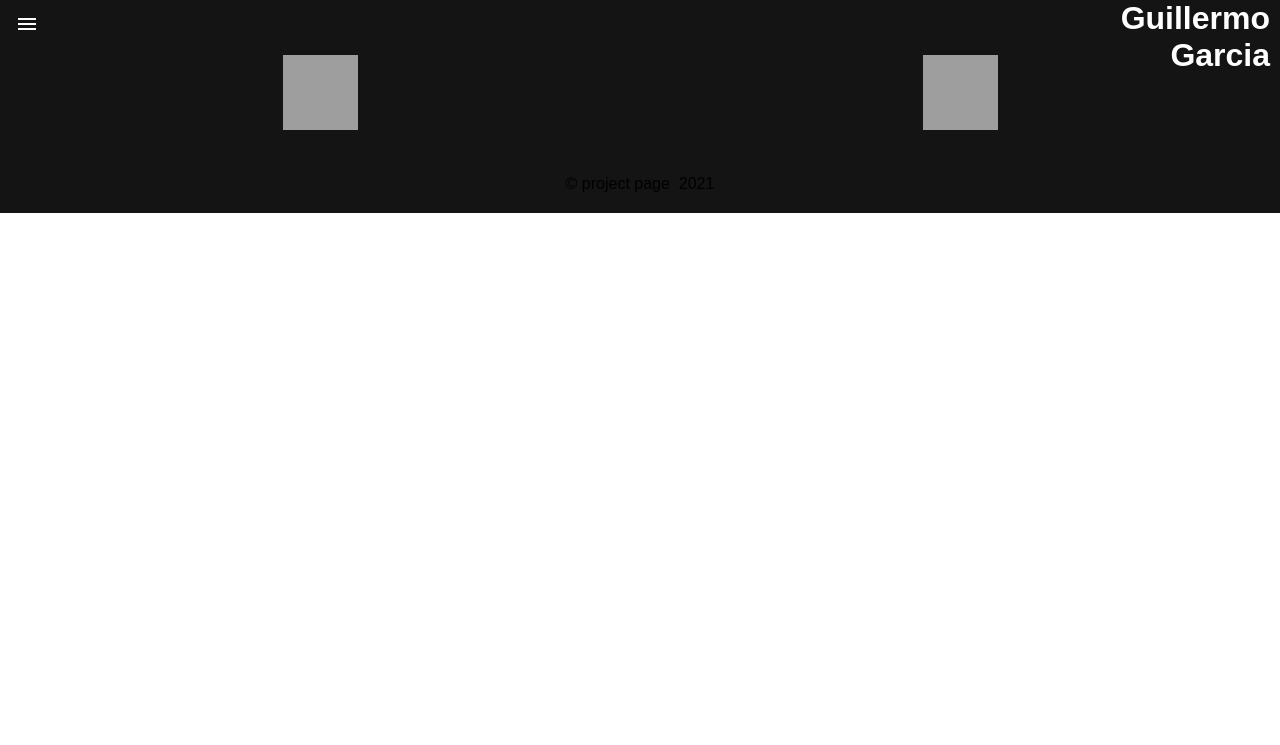
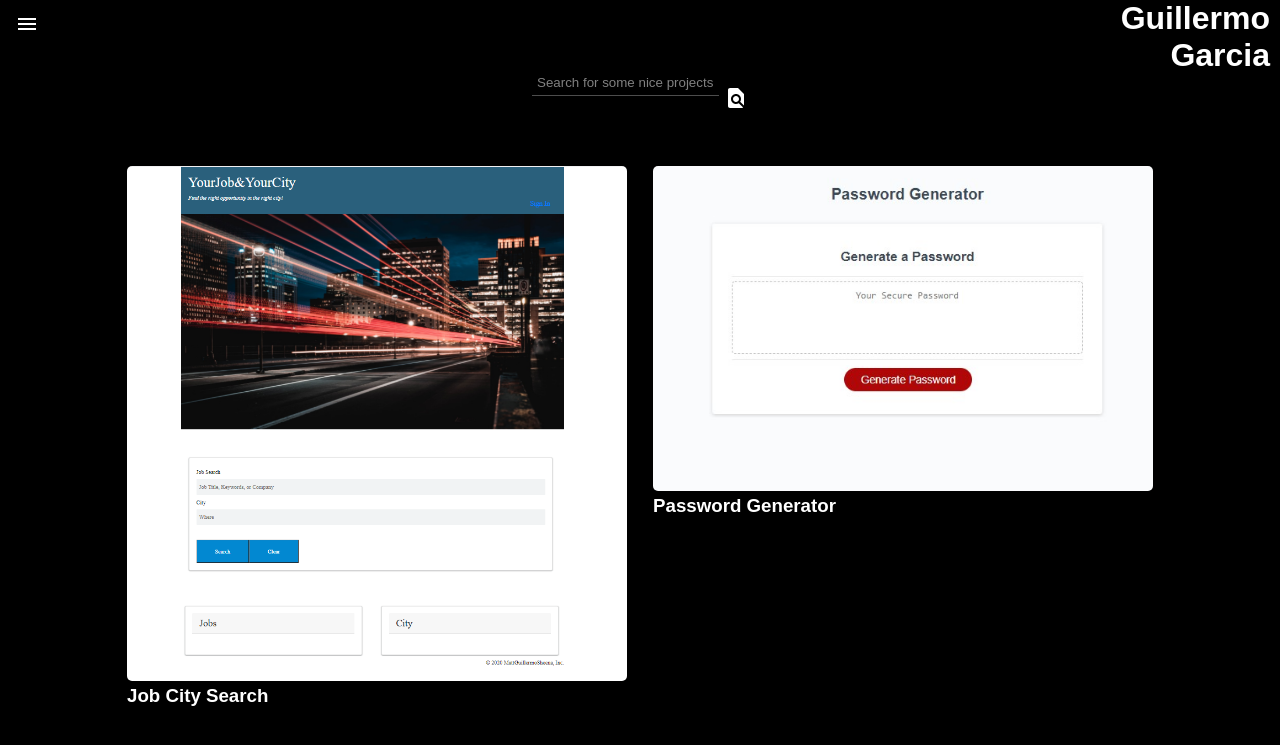
Before and after one commit to SpaceDandyA80/landing-page, a React (Create React App) app: page /landing-page/Projects in a window 1280 px wide. Shown: the top 745 px of the page. Built offline with nearby package versions, Linux system fonts and the light colour scheme; grey boxes are pictures that could not be loaded.

Commit message:
refresh test

```diff
--- a/src/App.js
+++ b/src/App.js
@@ -10,18 +10,18 @@ import { BrowserRouter as Router, Route, Switch } from "react-router-dom";
 
 function App() {
   return (
-    <Router basename="/">
+    <Router basename="/landing-page">
       <div className="App">
         <Header />
         <Navbar />
         <Switch>
           <Route exact path="/home" component={Home} />
 
-          <Route exact path="/About" component={About} />
+          <Route path="/About" component={About} />
 
-          <Route exact path="/Contact" component={Contact} />
+          <Route path="/Contact" component={Contact} />
 
-          <Route exact path="/Projects" component={Projects} />
+          <Route path="/Projects" component={Projects} />
         </Switch>
 
         <Footer />
--- a/src/components/CardFooter/index.js
+++ b/src/components/CardFooter/index.js
@@ -1,4 +1,4 @@
-import React from "react";
+// import React from "react";
 import "./style.css";
 
 function CardFooter({ title, content, img, color }) {
--- a/src/components/Homefooter/index.js
+++ b/src/components/Homefooter/index.js
@@ -1,4 +1,4 @@
-import React from "react";
+// import React from "react";
 import "./style.css";
 import CardFooter from "../CardFooter";
 
--- a/src/pages/About/style.css
+++ b/src/pages/About/style.css
@@ -5,7 +5,7 @@
     display:flex;
     align-items: center;
     justify-content: center;
-    position: relative;
+    /* position: relative; */
 }
 .leftArrow {
     height:60px;
```
